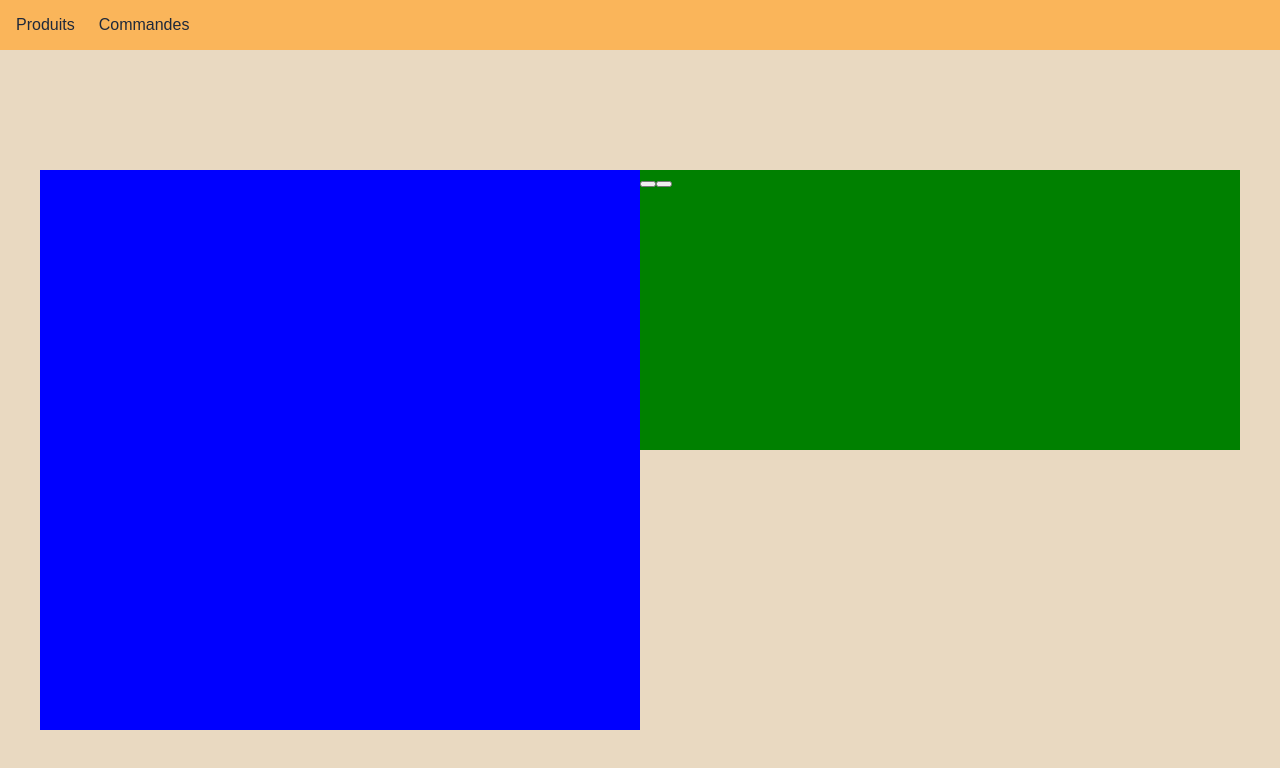
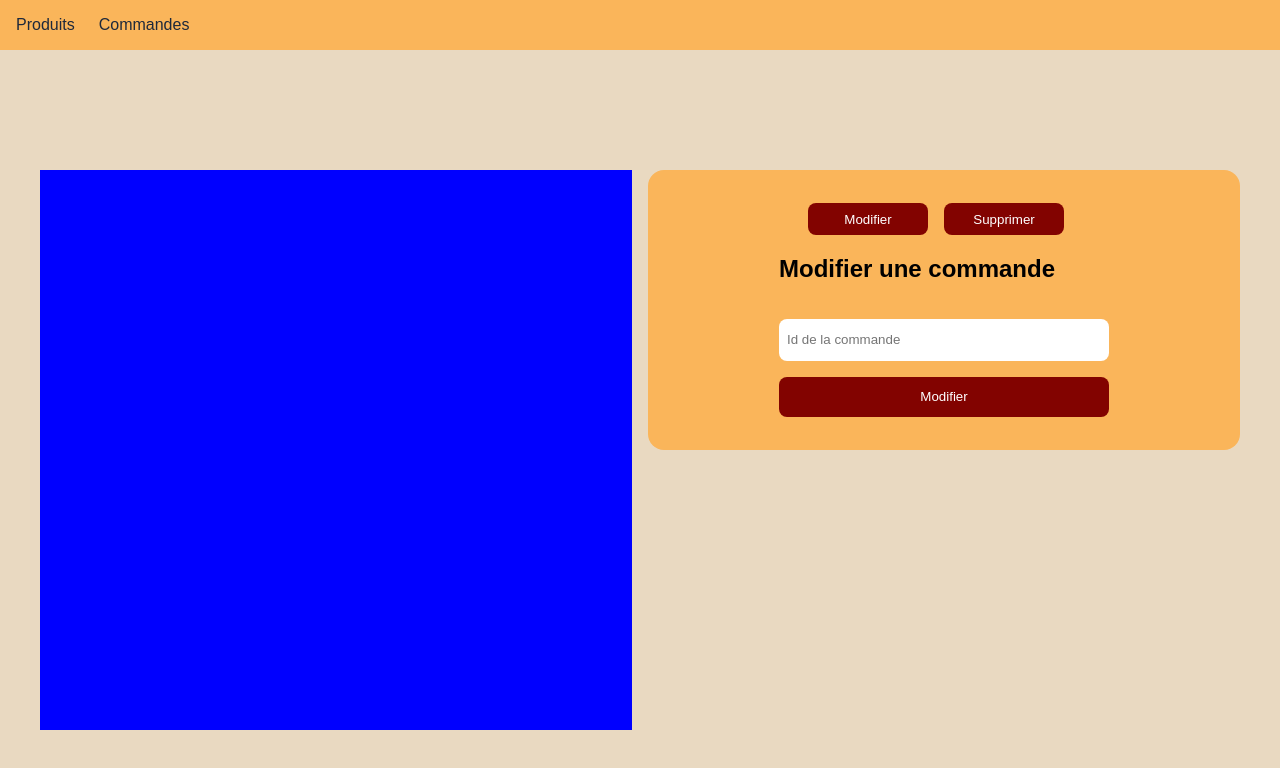
Before and after one commit to DocteurSEO/pizzia-app, a Next.js app in the folder pizzapp/: page /admin/orders in a window 1280 px wide. Shown: the top 768 px of the page. Built offline with nearby package versions, Linux system fonts and the light colour scheme.

Commit message:
form page admin & style lien navbar

```diff
--- a/pizzapp/app/admin/orders/page.js
+++ b/pizzapp/app/admin/orders/page.js
@@ -2,24 +2,33 @@
 import { useState } from 'react';
 import styles from './page.module.css';
 
-export default function ordersManager(){
+export default function ordersManager() {
 
-    const [activeForm, setActiveForm] = useState('');
+    const [activeForm, setActiveForm] = useState('update');
 
-    return(
+    return (
         <div className={styles.container_orders}>
             <div className={styles.container_dt_forms}>
                 <div className={styles.dt}></div>
                 <div className={styles.forms}>
                     <div className={styles.switchButtons}>
-                        <button onClick={() => setActiveForm('update')}></button>
-                        <button onClick={() => setActiveForm('delete')}></button>
+                        <button onClick={() => setActiveForm('update')}>Modifier</button>
+                        <button onClick={() => setActiveForm('delete')}>Supprimer</button>
                     </div>
 
-                    {activeForm === 'update' &&(
+                    {activeForm === 'update' && (
                         <form className={styles.formUpdate}>
                             <h2>Modifier une commande</h2>
                             <input type="text" placeholder='Id de la commande'></input>
+                            <button>Modifier</button>
+                        </form>
+                    )}
+
+                    {activeForm === 'delete' && (
+                        <form className={styles.formDelete}>
+                            <h2>supprimer une commande</h2>
+                            <input type="text" placeholder='Id de la commande'></input>
+                            <button>Supprimer</button>
                         </form>
                     )}
                 </div>
--- a/pizzapp/app/admin/orders/page.module.css
+++ b/pizzapp/app/admin/orders/page.module.css
@@ -1,24 +1,70 @@
-.container_orders{
-    height:100vh;
+.container_orders {
+    height: 100vh;
     display: flex;
     justify-content: center;
     align-items: center;
 }
 
-.container_dt_forms{
+.container_dt_forms {
     /* background-color: red; */
-    height:70vh;
+    height: 70vh;
     width: 150vh;
     display: flex;
+    gap: 2vh;
 }
 
-.dt{
+.switchButtons>button {
+    color: #fff;
+    cursor: pointer;
+    background-color: #820300;
+    border: none;
+    border-radius: 1vh;
+    width: 15vh;
+    height: 4vh;
+    margin-right: 2vh;
+}
+.formUpdate{
+    display: flex;
+    flex-direction: column;
+    gap:2vh
+}
+.formUpdate input {
+    border: none;
+    border-radius: 1vh;
+    width: 40vh;
+    height: 5vh;
+    padding-left: 1vh;
+}
+.formUpdate button {
+    height: 5vh;
+    border-radius:1vh;
+    border: none;
+    background-color: #820300;
+    color: white;
+}
+
+.dt {
     background-color: blue;
-    height:100%;
-    width:50%;
+    height: 100%;
+    width: 50%;
 }
-.forms{
-    background-color: green;
-    height:50%;
-    width:50%;
+
+.forms {
+    background-color: #fab55a;
+    height: 50%;
+    width: 50%;
+    display: flex;
+    flex-direction: column;
+    justify-content: center;
+    align-items: center;
+    border-radius:2vh;
 }
+
+
+.formDelete input {
+    border: none;
+    border-radius: 1vh;
+    width: 40vh;
+    height: 5vh;
+    padding-left: 1vh;
+}
--- a/pizzapp/app/components/navbar.js
+++ b/pizzapp/app/components/navbar.js
@@ -29,7 +29,7 @@ export default function Navbar() {
   return (
     <nav className={styles.nav}>
       <div className={styles.nav_item}><Image src="/features/logo_pizzia.png" alt="logo" width={70} height={70} /></div>
-      <Link href='/home' className={styles.nav_item}>ACCEUIL</Link>
+      <Link href='/profil' className={styles.nav_item}>ACCEUIL</Link>
       <Link href="/offres" className={styles.nav_item}>OFFRES</Link>
       <Link href="/commands" className={`${styles.nav_item} ${styles.link_commands}`}>COMMANDES</Link>
       {!isLoggedIn && (
```
